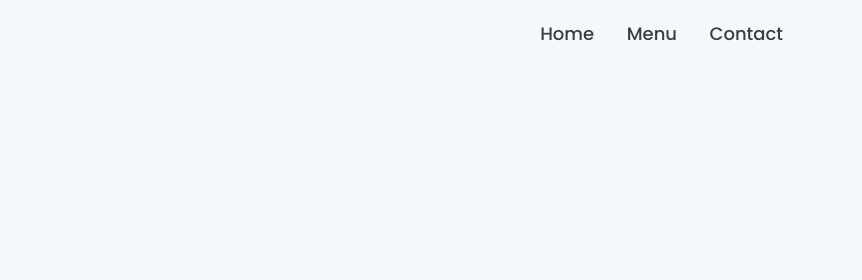
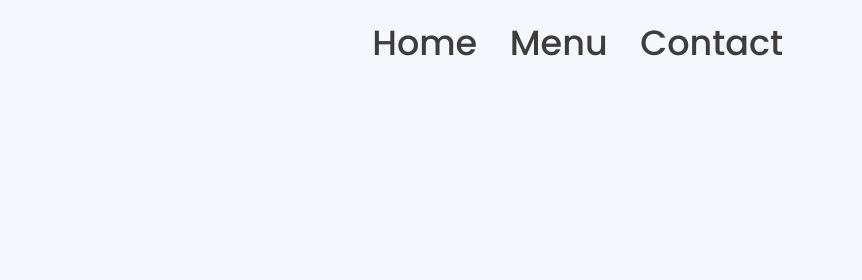
Before and after one commit to YBeksultan/Sdunautica, a plain HTML site: page ac_catering.html in a window 1280 px wide. Shown: the top 280 px of the page, 418-1280 px from the left. Drawn offline with nearby package versions, Linux system fonts and the light colour scheme.

Commit message:
added ac_catering

```diff
--- a/components.css
+++ b/components.css
@@ -16,7 +16,7 @@
 	margin: 0 1rem;
 }
 .nav__list .nav__link {
-	font-size: 1.8rem;
+	font-size: 3.5rem;
 	font-family: Poppins;
 	color: var(--black-2);
 	padding: 0.5rem;
```
